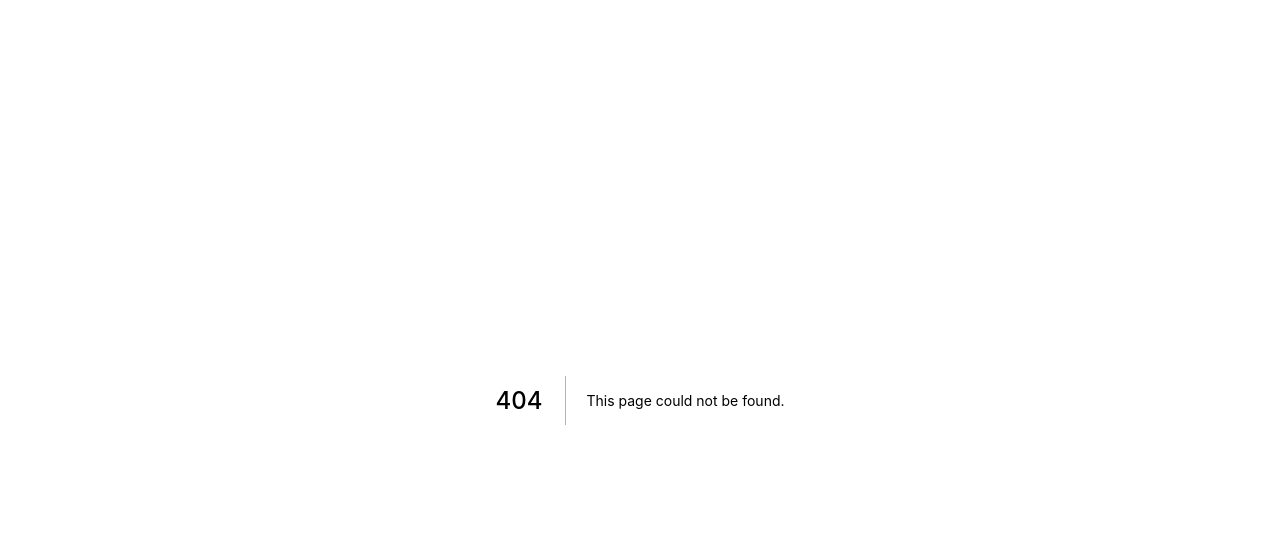
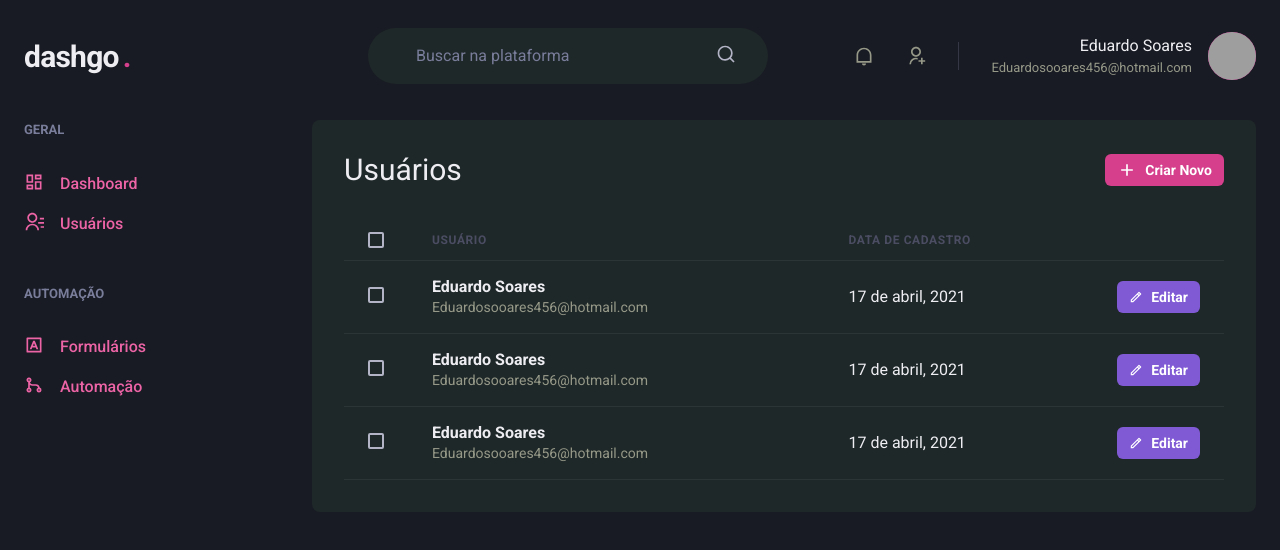
Before and after one commit to eduardo1199/dashgo, a Next.js app: page /users in a window 1280 px wide. Before the commit this address had no page. Shown: the top 550 px of the page. Built offline with nearby package versions, Linux system fonts and the light colour scheme; grey boxes are pictures that could not be loaded.

Commit message:
created page for users

```diff
--- /dev/null
+++ b/src/pages/users/index.tsx
@@ -0,0 +1,108 @@
+import { Flex, Box, Heading, Button, Icon, Table, Thead, Tr, Td, Th, Checkbox, Tbody, Text } from "@chakra-ui/react";
+
+import { Header } from "../../components/Header";
+import { Sidebar } from "../../components/Sidebar";
+
+import { RiAddLine, RiPencilLine } from 'react-icons/ri';
+
+export default function UsersList () {
+  return (
+    <Box>
+      <Header />
+
+      <Flex w="100%" my="6" maxWidth={1480} mx="auto" px="6">
+        <Sidebar />
+
+        <Box flex="1" borderRadius={8} bg="gray.800" p="8">
+          <Flex
+            mb="8"
+            justify="space-between"
+            align="center"
+          >
+            <Heading size="lg" fontWeight="normal">Usuários</Heading>
+
+            <Button as="a" size="sm" fontSize="sm" colorScheme="pink" leftIcon={<Icon as={RiAddLine} fontSize="20" />}>
+              Criar Novo
+            </Button>
+          </Flex>
+
+          <Table colorScheme="whiteAlpha">
+            <Thead>
+              <Tr>
+                <Th px="6" color="gray.300" width="8">
+                  <Checkbox colorScheme="pink" />
+                </Th>
+                <Th>
+                  Usuário
+                </Th>
+                <Th>
+                  Data de Cadastro
+                </Th>
+                <Th width="8"></Th>
+              </Tr>
+            </Thead>
+            <Tbody>
+              <Tr>
+                <Td px="6">
+                  <Checkbox colorScheme="pink" />
+                </Td>
+                <Td>
+                  <Box>
+                    <Text fontWeight="bold">Eduardo Soares</Text>
+                    <Text fontSize="sm" color="gray.300">Eduardosooares456@hotmail.com</Text>
+                  </Box>
+                </Td>
+                <Td>
+                  17 de abril, 2021
+                </Td>
+                <Td>
+                  <Button as="a" size="sm" fontSize="sm" colorScheme="purple" leftIcon={<Icon as={RiPencilLine} />}>
+                     Editar
+                  </Button>
+                </Td>
+              </Tr>
+              <Tr>
+                <Td px="6">
+                  <Checkbox colorScheme="pink" />
+                </Td>
+                <Td>
+                  <Box>
+                    <Text fontWeight="bold">Eduardo Soares</Text>
+                    <Text fontSize="sm" color="gray.300">Eduardosooares456@hotmail.com</Text>
+                  </Box>
+                </Td>
+                <Td>
+                  17 de abril, 2021
+                </Td>
+                <Td>
+                  <Button as="a" size="sm" fontSize="sm" colorScheme="purple" leftIcon={<Icon as={RiPencilLine} />}>
+                     Editar
+                  </Button>
+                </Td>
+              </Tr>
+              <Tr>
+                <Td px="6">
+                  <Checkbox colorScheme="pink" />
+                </Td>
+                <Td>
+                  <Box>
+                    <Text fontWeight="bold">Eduardo Soares</Text>
+                    <Text fontSize="sm" color="gray.300">Eduardosooares456@hotmail.com</Text>
+                  </Box>
+                </Td>
+                <Td>
+                  17 de abril, 2021
+                </Td>
+                <Td>
+                  <Button as="a" size="sm" fontSize="sm" colorScheme="purple" leftIcon={<Icon as={RiPencilLine} />}>
+                     Editar
+                  </Button>
+                </Td>
+              </Tr>
+            </Tbody>
+          </Table>
+        </Box>
+      </Flex>
+    </Box>
+  )
+}
```
